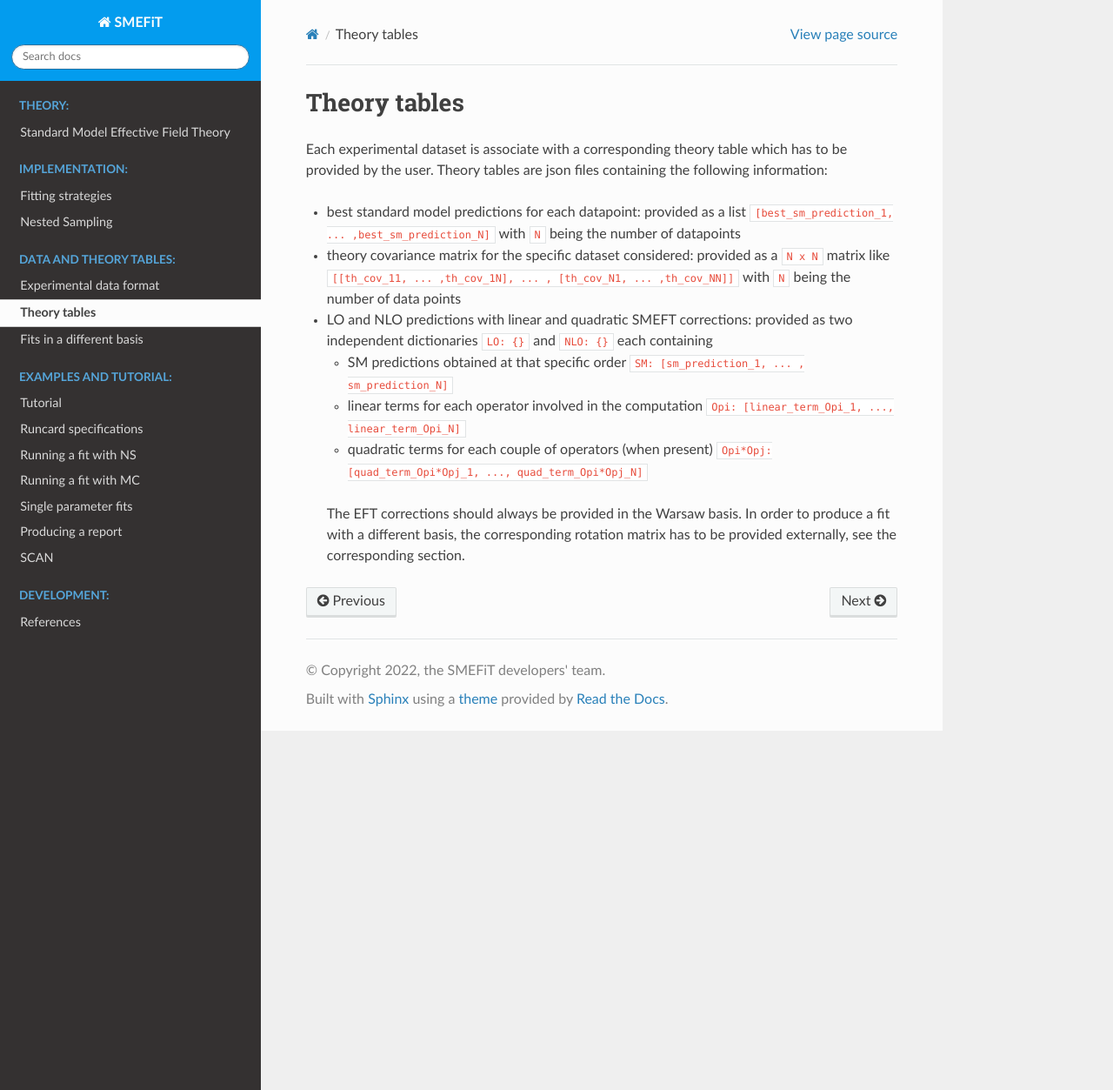
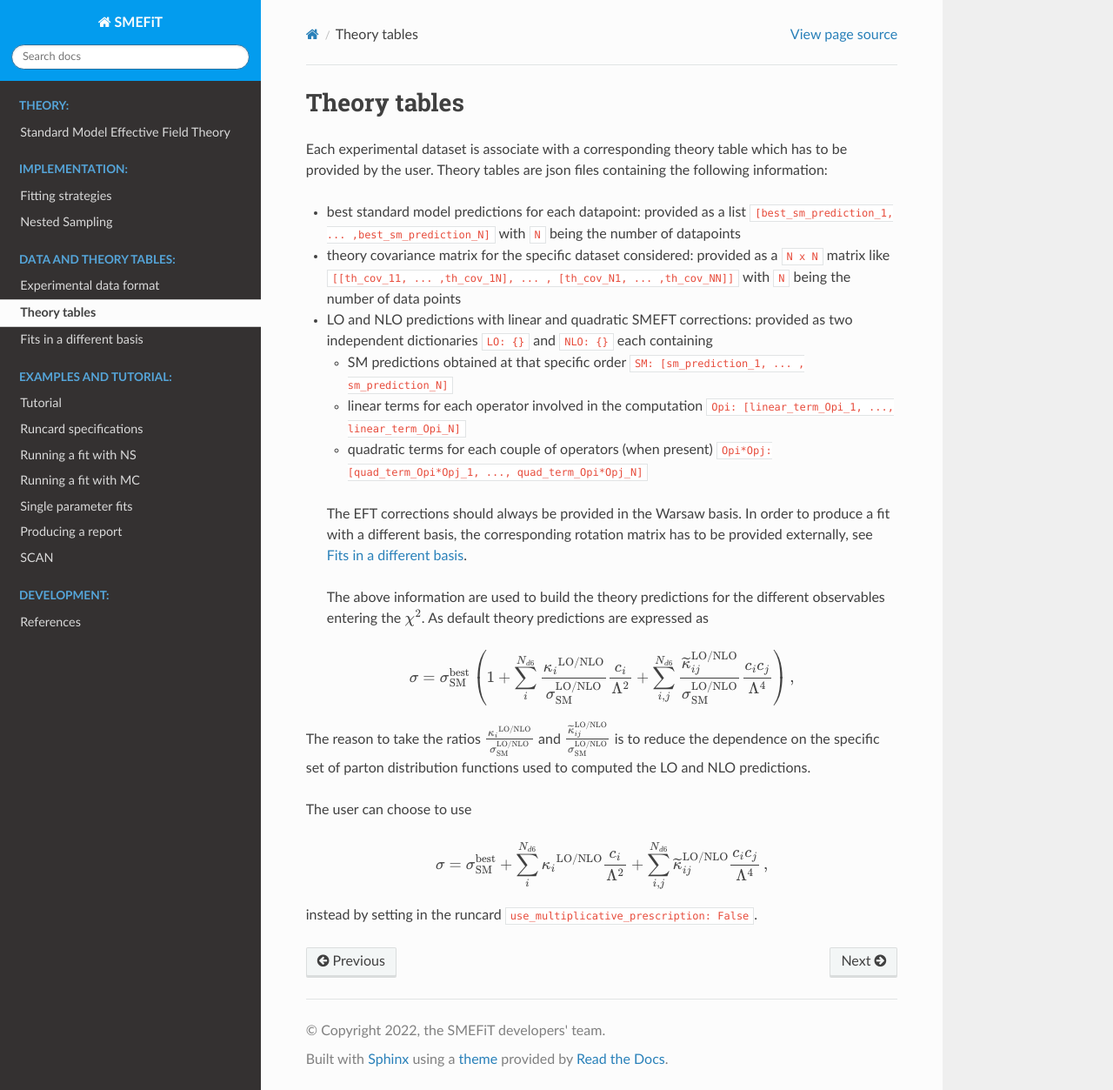
Before and after one commit to LHCfitNikhef/smefit_release, a Sphinx documentation site: the page built from docs/source/data_theory/theory.rst, in a window 1280 px wide and 1253 px high. Shown: the whole window at 87% size. Built offline with Sphinx 7.4.7 and the Read the Docs theme 2.0.0, drawn with Linux system fonts in a browser that asks for light colours; pages that are not in the unit, such as notebooks, are missing from menus.

Commit message:
some doc on theory tables

```diff
--- a/docs/source/data_theory/theory.rst
+++ b/docs/source/data_theory/theory.rst
@@ -14,4 +14,23 @@ Theory tables are json files containing the following information:
   * quadratic terms for each couple of operators (when present) ``Opi*Opj: [quad_term_Opi*Opj_1, ..., quad_term_Opi*Opj_N]``
 
  The EFT corrections should always be provided in the Warsaw basis. In order to produce a fit with a different basis,
- the corresponding rotation matrix has to be provided externally, see the corresponding section.
+ the corresponding rotation matrix has to be provided externally, see :ref:`rotation`.
+
+ The above information are used to build the theory predictions for the different observables
+ entering the :math:`\chi^2`. As default theory predictions are expressed as
+
+.. math::
+
+   \sigma=\sigma_{\rm SM}^{\rm best}\left(1 + \sum_i^{N_{d6}}\frac{{\kappa_i}^{\rm LO/NLO}}{\sigma_{\rm SM}^{\rm LO/NLO}} \frac{c_i}{\Lambda^2} + \sum_{i,j}^{N_{d6}}  \frac{\widetilde{\kappa}_{ij}^{\rm LO/NLO}}{\sigma_{\rm SM}^{\rm LO/NLO}} \frac{c_ic_j}{\Lambda^4}\right)  \, ,
+
+The reason to take the ratios :math:`\frac{{\kappa_i}^{\rm LO/NLO}}{\sigma_{\rm SM}^{\rm LO/NLO}}` and :math:`\frac{\widetilde{\kappa}_{ij}^{\rm LO/NLO}}{\sigma_{\rm SM}^{\rm LO/NLO}}`
+is to reduce the dependence on the specific set of parton distribution functions used to computed the
+LO and NLO predictions.
+
+The user can choose to use
+
+.. math::
+
+   \sigma=\sigma_{\rm SM}^{\rm best} + \sum_i^{N_{d6}}{\kappa_i}^{\rm LO/NLO} \frac{c_i}{\Lambda^2} + \sum_{i,j}^{N_{d6}} \widetilde{\kappa}_{ij}^{\rm LO/NLO} \frac{c_ic_j}{\Lambda^4}  \, ,
+
+instead by setting in the runcard ``use_multiplicative_prescription: False``.
```
